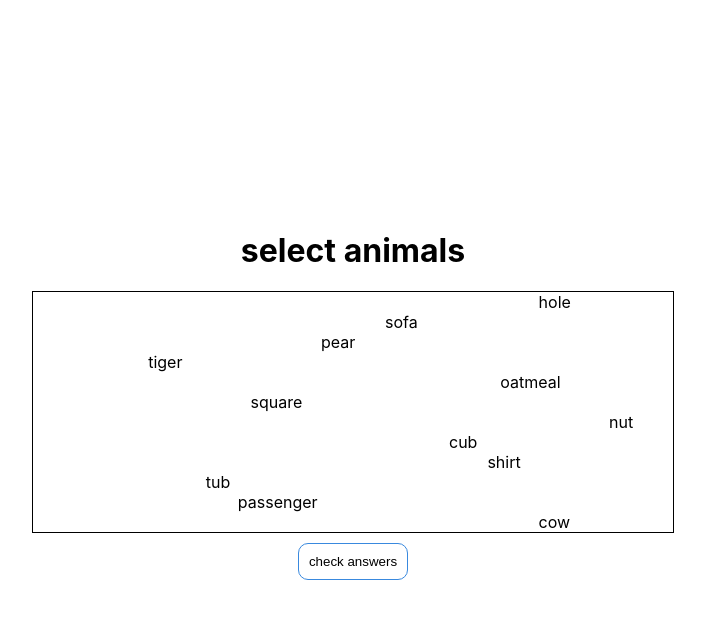
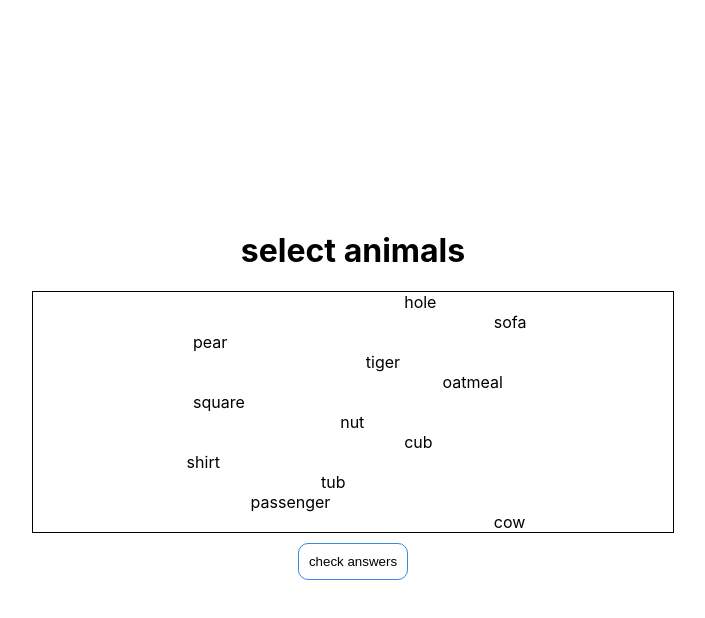
Before and after one commit to kamilkolatek/Wordcloud, a React (Create React App) app: page / in a window 1280 px wide. Both pictures are taken after typing "Sample" into the empty fields and a click on the button "play". Shown: the top 618 px of the page, without its empty margins (287-992 px from the left). Built offline with nearby package versions, Linux system fonts and the light colour scheme; the HTML template or start-up script is replaced by a standard one.

Commit message:
fixed problem with words positioning

```diff
--- /dev/null
+++ b/src/components/SingleWord.js
@@ -0,0 +1,17 @@
+import React, { useMemo } from 'react';
+import { getRandom } from '../utils/utils'
+
+const SingleWord = ({ word }) => {
+    const marginLeft = useMemo(() => getRandom(10, 90) + '%', []);
+
+    return (
+        <div
+            style={{ marginLeft: marginLeft }}
+            className="word"
+        >
+            {word}
+        </div>
+    )
+}
+
+export default SingleWord;
--- a/src/screens/GameScreen.js
+++ b/src/screens/GameScreen.js
@@ -1,5 +1,5 @@
 import React, { useState } from 'react';
-import { getRandom } from '../utils/utils'
+import SingleWord from '../components/SingleWord';
 
 const GameScreen = ({ setCurrentScreen, game }) => {
     const [isChecked, setIsChecked] = useState(false);
@@ -16,7 +16,7 @@ const GameScreen = ({ setCurrentScreen, game }) => {
         <>
             <h1>{game.question}</h1>
             <div className="board">
-                {game.all_words.map((word) => <div style={{marginLeft: getRandom(10, 90) + '%'}} className="word">{word}</div>
+                {game.all_words.map((word) => <SingleWord word={word} />
                 )}
             </div>
             <button onClick={() => handleClick()}>{isChecked ? 'finish game' : 'check answers'}</button>
```
